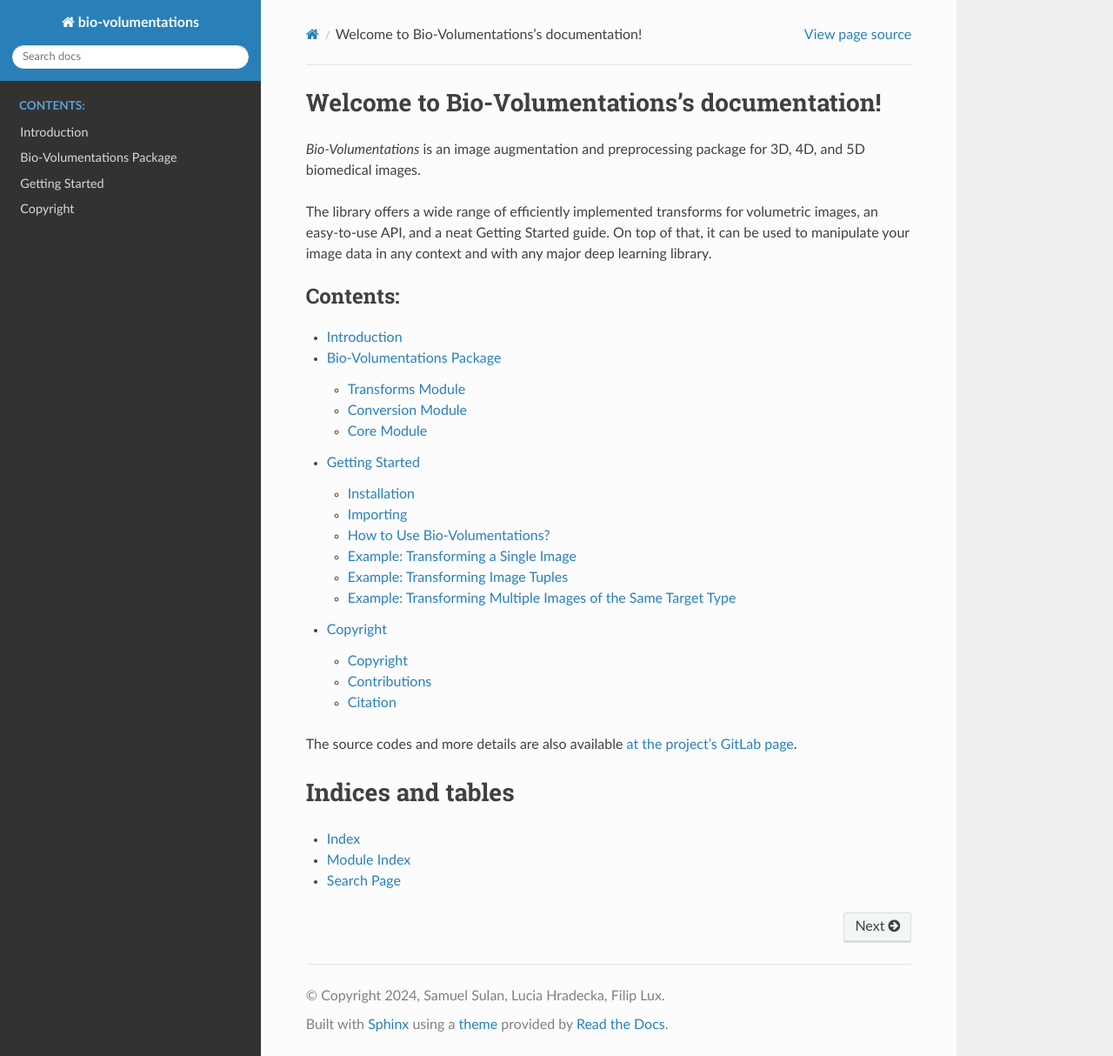
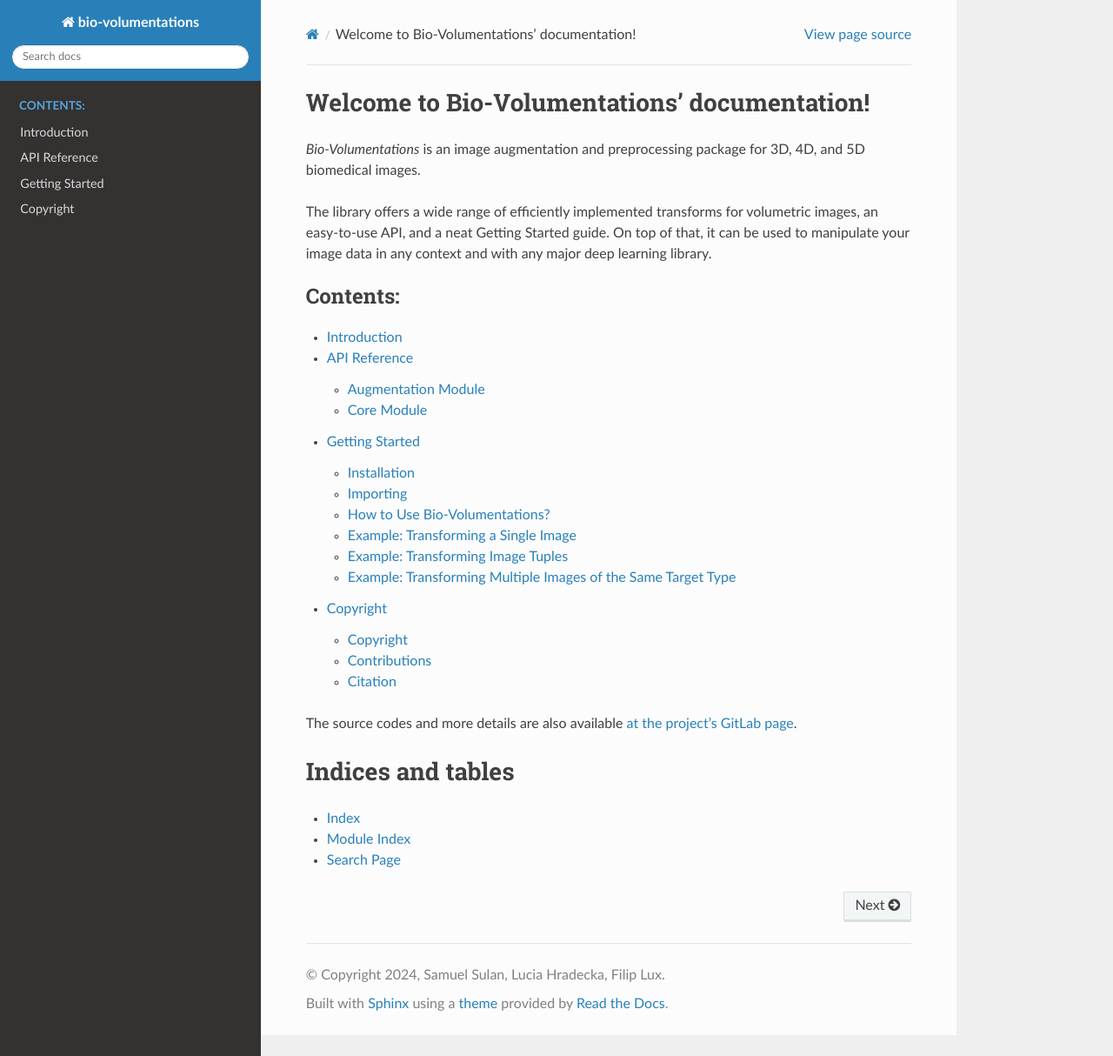
Before and after one commit to xluciadh/bio-volumentations, a Sphinx documentation site: the page built from docs/source/index.rst, in a window 1280 px wide and 1214 px high. Shown: the whole window at 87% size. Built offline with Sphinx 7.4.7 and the Read the Docs theme 2.0.0, drawn with Linux system fonts in a browser that asks for light colours.

Commit message:
update docs

```diff
--- a/docs/source/bio_volumentations.augmentations.rst
+++ b/docs/source/bio_volumentations.augmentations.rst
@@ -1,5 +1,5 @@
-Transforms Module
-=================
+Augmentation Module
+===================
 
 .. automodule:: bio_volumentations.augmentations.transforms
    :members:
--- a/docs/source/contributions.rst
+++ b/docs/source/contributions.rst
@@ -25,6 +25,7 @@
 - `Continued Development <https://github.com/ZFTurbo/volumentations>`_
 - `Enhancements <https://github.com/qubvel/volumentations>`_
 - `Further Enhancements <https://github.com/muellerdo/volumentations>`_
+- `TorchIO <https://github.com/fepegar/torchio>`_
 
 We would thus like to thank their authors, namely:
 
@@ -33,6 +34,7 @@
 - `ZFTurbo <https://github.com/ZFTurbo>`_
 - `ashawkey <https://github.com/ashawkey>`_
 - `Dominik Müller <https://github.com/muellerdo>`_
+- `TorchIO contributors <https://github.com/fepegar/torchio/graphs/contributors>`_
 
 
 Citation
--- a/docs/source/index.rst
+++ b/docs/source/index.rst
@@ -1,6 +1,6 @@
 .. bio-volumentations documentation master file, created by sphinx-quickstart 2024.
 
-Welcome to Bio-Volumentations's documentation!
+Welcome to Bio-Volumentations' documentation!
 ==============================================
 
 `Bio-Volumentations` is an image augmentation and preprocessing package for 3D, 4D, and 5D biomedical images.
--- a/docs/source/modules.rst
+++ b/docs/source/modules.rst
@@ -1,9 +1,9 @@
-Bio-Volumentations Package
-==========================
+API Reference
+=============
 
 Here, you can find documentation pages for the individual transformations.
 
-| All preprocessing and augmentation transformations are implemented in the `Transforms Module`.
+| All preprocessing and augmentation transformations are implemented in the `Augmentation Module`.
 | The conversion transformations are implemented in the `Conversion Module`.
 | The :class:`Compose` class and all base abstract transformations are implemented in the `Core Module`.
 
```
Also changed, not shown: other parts of docs/source/modules.rst (+3 -0 lines).
